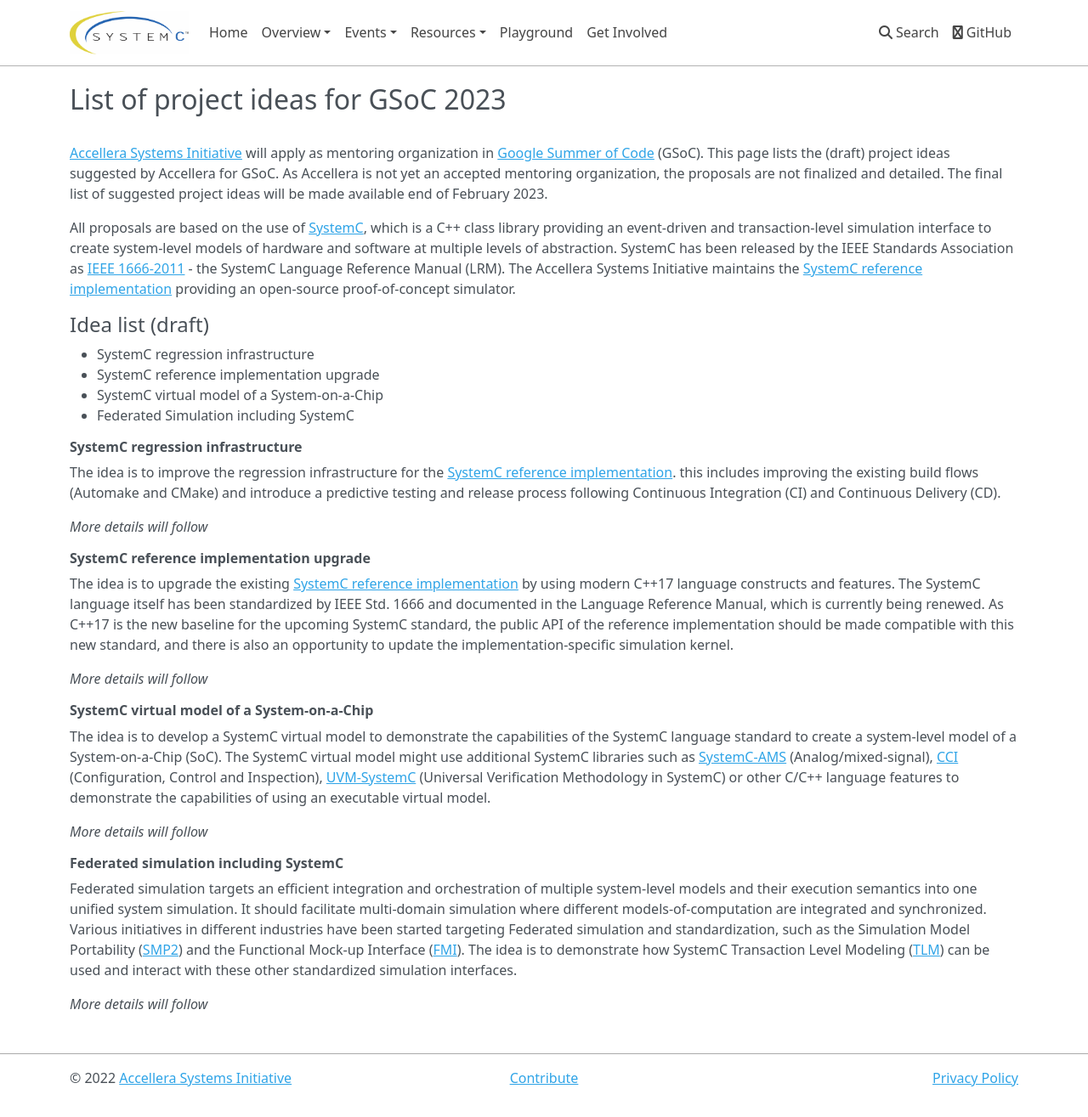
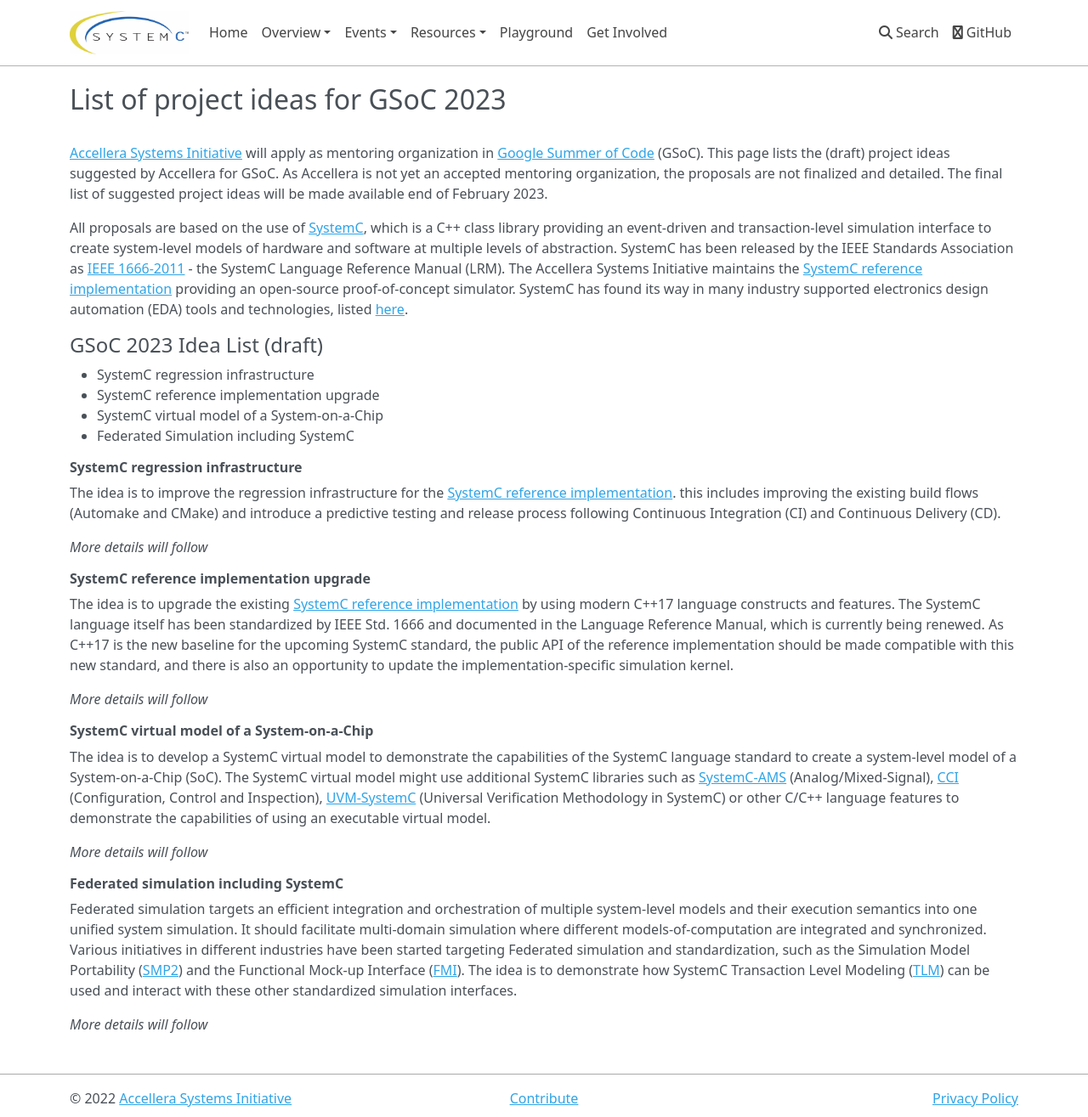
Before and after one commit to accellera-official/systemc.org, an MkDocs documentation site: the page built from docs/gsoc2023.md, in a window 1280 px wide and 1315 px high. Shown: the whole window at 85% size. Built offline with MkDocs 1.6.1, drawn with Linux system fonts in a browser that asks for light colours; nearby versions of some CDN libraries.

Commit message:
add link to tools
Signed-off-by: Martin Barnasconi <martin.barnasconi@nxp.com>

```diff
--- a/docs/gsoc2023.md
+++ b/docs/gsoc2023.md
@@ -3,9 +3,9 @@
 <br>
 [Accellera Systems Initiative][1] will apply as mentoring organization in [Google Summer of Code][2] (GSoC). This page lists the (draft) project ideas suggested by Accellera for GSoC. As Accellera is not yet an accepted mentoring organization, the proposals are not finalized and detailed. The final list of suggested project ideas will be made available end of February 2023.
 
-All proposals are based on the use of [SystemC][3], which is a C++ class library providing an event-driven and transaction-level simulation interface to create system-level models of hardware and software at multiple levels of abstraction. SystemC has been released by the IEEE Standards Association as [IEEE 1666-2011][4] - the SystemC Language Reference Manual (LRM). The Accellera Systems Initiative maintains the [SystemC reference implementation][5] providing an open-source proof-of-concept simulator.
+All proposals are based on the use of [SystemC][3], which is a C++ class library providing an event-driven and transaction-level simulation interface to create system-level models of hardware and software at multiple levels of abstraction. SystemC has been released by the IEEE Standards Association as [IEEE 1666-2011][4] - the SystemC Language Reference Manual (LRM). The Accellera Systems Initiative maintains the [SystemC reference implementation][5] providing an open-source proof-of-concept simulator. SystemC has found its way in many industry supported electronics design automation (EDA) tools and technologies, listed [here][12].
 
-## Idea list (draft)
+## GSoC 2023 Idea List (draft)
 
  * SystemC regression infrastructure
  * SystemC reference implementation upgrade
@@ -26,7 +26,7 @@
 
 ### SystemC virtual model of a System-on-a-Chip
 
-The idea is to develop a SystemC virtual model to demonstrate the capabilities of the SystemC language standard to create a system-level model of a System-on-a-Chip (SoC). The SystemC virtual model might use additional SystemC libraries such as [SystemC-AMS][6] (Analog/mixed-signal), [CCI][7] (Configuration, Control and Inspection), [UVM-SystemC][8] (Universal Verification Methodology in SystemC) or other C/C++ language features to demonstrate the capabilities of using an executable virtual model.
+The idea is to develop a SystemC virtual model to demonstrate the capabilities of the SystemC language standard to create a system-level model of a System-on-a-Chip (SoC). The SystemC virtual model might use additional SystemC libraries such as [SystemC-AMS][6] (Analog/Mixed-Signal), [CCI][7] (Configuration, Control and Inspection), [UVM-SystemC][8] (Universal Verification Methodology in SystemC) or other C/C++ language features to demonstrate the capabilities of using an executable virtual model.
 
 *More details will follow*
 
```
Also changed, not shown: other parts of docs/gsoc2023.md (+1 -0 lines).
